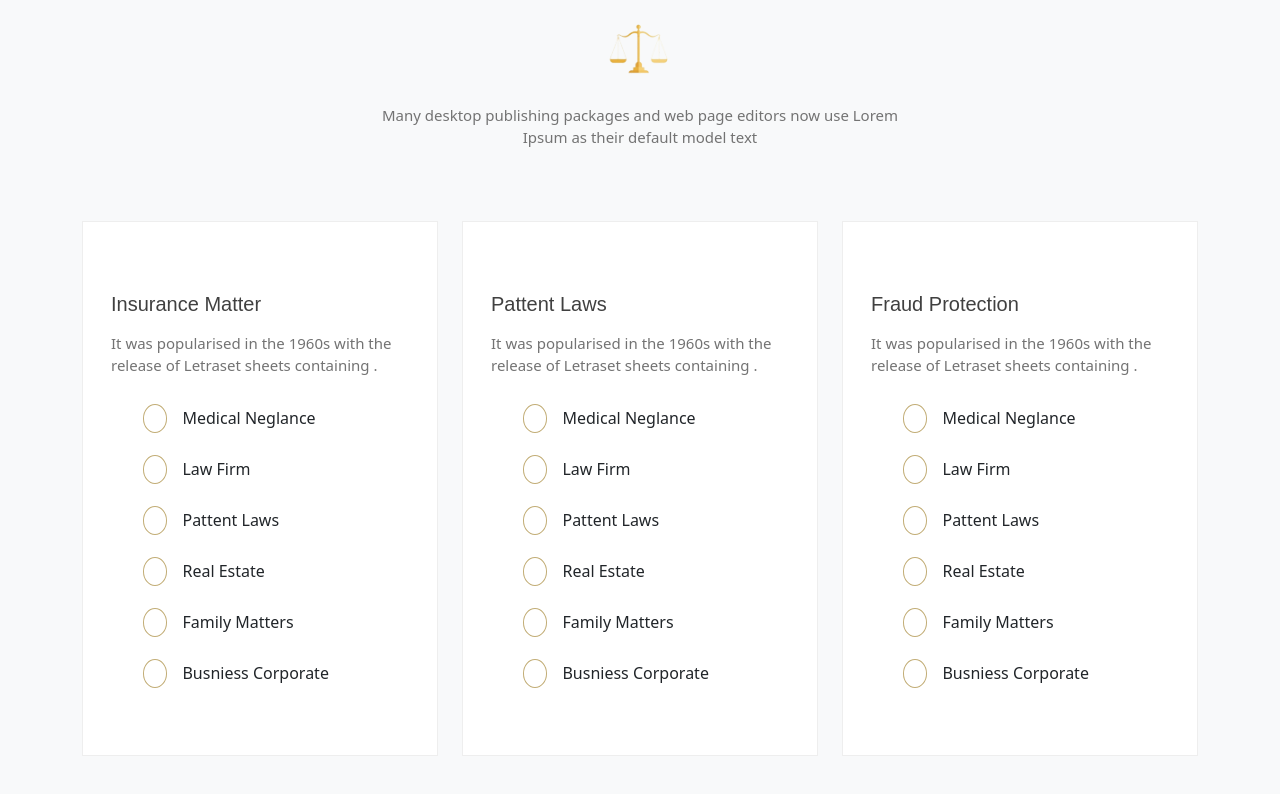
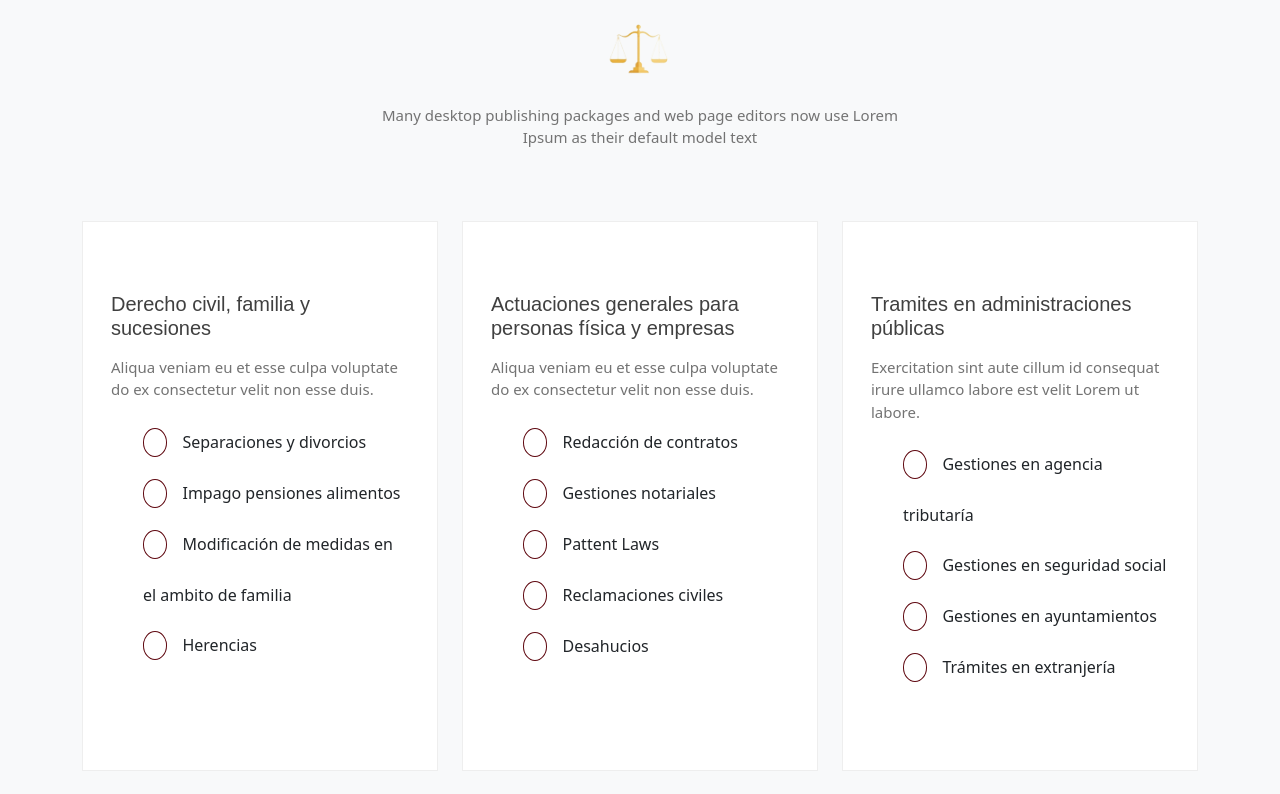
Before and after one commit to AngelMazur/svabogados, a Next.js app: page / in a window 1280 px wide. Shown: the part 884-1678 px from the top of the page. Built offline with nearby package versions, Linux system fonts and the light colour scheme.

Commit message:
fix: global color change and translate services

```diff
--- a/src/app/page.js
+++ b/src/app/page.js
@@ -72,7 +72,7 @@ export default function Home () {
           <div className='row justify-content-center'>
             <div className='col-lg-6'>
               <div className='atf-section-title text-center wow zoomIn' data-wow-duration='1s' data-wow-delay='0.2s' data-wow-offset='0'>
-                <h3>Area Of Expertise</h3>
+                <h3>Servicios</h3>
                 <div className='title-divider mt-3'> <Image src='/favicon.png' className='img-fluid' alt='divider' width={72} height={16} /></div>
                 <p className='f-15 mt-3'>Many desktop publishing packages and web page editors now use Lorem Ipsum as their default model text</p>
               </div>
@@ -88,15 +88,13 @@ export default function Home () {
                   <i className='fab fa-bandcamp' />
                 </div>
                 <div className='atf-services-text'>
-                  <h5 className='mb-3'>Insurance Matter</h5>
-                  <p> It was popularised in the 1960s with the release of Letraset sheets containing .</p>
+                  <h5 className='mb-3'>Derecho civil, familia y sucesiones</h5>
+                  <p>Aliqua veniam eu et esse culpa voluptate do ex consectetur velit non esse duis.</p>
                   <ul className='atf-service-inner-content mt-3'>
-                    <li>Medical Neglance</li>
-                    <li>Law Firm</li>
-                    <li>Pattent Laws</li>
-                    <li>Real Estate</li>
-                    <li>Family Matters</li>
-                    <li>Busniess Corporate</li>
+                    <li>Separaciones y divorcios</li>
+                    <li>Impago pensiones alimentos</li>
+                    <li>Modificación de medidas en el ambito de familia</li>
+                    <li>Herencias</li>
                   </ul>
                 </div>
               </div>
@@ -109,15 +107,14 @@ export default function Home () {
                   <i className='fas fa-envelope-open-text' />
                 </div>
                 <div className='atf-services-text'>
-                  <h5 className='mb-3'>Pattent Laws</h5>
-                  <p> It was popularised in the 1960s with the release of Letraset sheets containing .</p>
+                  <h5 className='mb-3'>Actuaciones generales para personas física y empresas</h5>
+                  <p>Aliqua veniam eu et esse culpa voluptate do ex consectetur velit non esse duis.</p>
                   <ul className='atf-service-inner-content mt-3'>
-                    <li>Medical Neglance</li>
-                    <li>Law Firm</li>
+                    <li>Redacción de contratos</li>
+                    <li>Gestiones notariales</li>
                     <li>Pattent Laws</li>
-                    <li>Real Estate</li>
-                    <li>Family Matters</li>
-                    <li>Busniess Corporate</li>
+                    <li>Reclamaciones civiles</li>
+                    <li>Desahucios</li>
                   </ul>
                 </div>
               </div>
@@ -130,15 +127,13 @@ export default function Home () {
                   <i className='fab fa-uikit' />
                 </div>
                 <div className='atf-services-text'>
-                  <h5 className='mb-3'>Fraud Protection</h5>
-                  <p> It was popularised in the 1960s with the release of Letraset sheets containing .</p>
+                  <h5 className='mb-3'>Tramites en administraciones públicas</h5>
+                  <p>Exercitation sint aute cillum id consequat irure ullamco labore est velit Lorem ut labore.</p>
                   <ul className='atf-service-inner-content mt-3'>
-                    <li>Medical Neglance</li>
-                    <li>Law Firm</li>
-                    <li>Pattent Laws</li>
-                    <li>Real Estate</li>
-                    <li>Family Matters</li>
-                    <li>Busniess Corporate</li>
+                    <li>Gestiones en agencia tributaría</li>
+                    <li>Gestiones en seguridad social</li>
+                    <li>Gestiones en ayuntamientos</li>
+                    <li>Trámites en extranjería</li>
                   </ul>
                 </div>
               </div>
--- a/src/styles/globals.css
+++ b/src/styles/globals.css
@@ -46,7 +46,7 @@ body {
 :root {
 	--thm-font: 'Poppins', sans-serif;
 	--thm-base: #2C3C48;
-	--thm-color: #C2AD76;
+	--thm-color: #5f0810;
 	--thm-black: #404040;
 	--thm-white: #ffffff;
 	--thm-eee: #eeeeee;
@@ -898,6 +898,7 @@ button, input, textarea:focus {
 	padding: 40px 28px;
 	border-radius: 0;
 	background:  var(--thm-white);
+	min-height: 550px;
 }
 .atf-single-services{
 	border: 1px solid var(--thm-eee);
```
